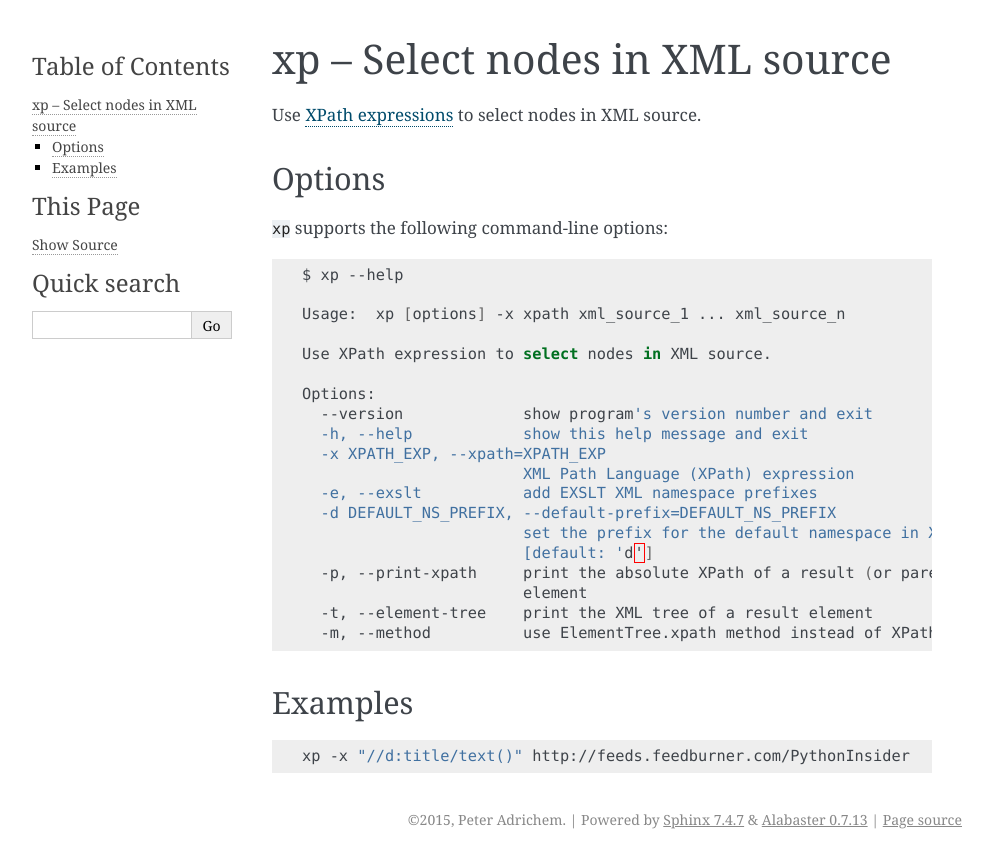
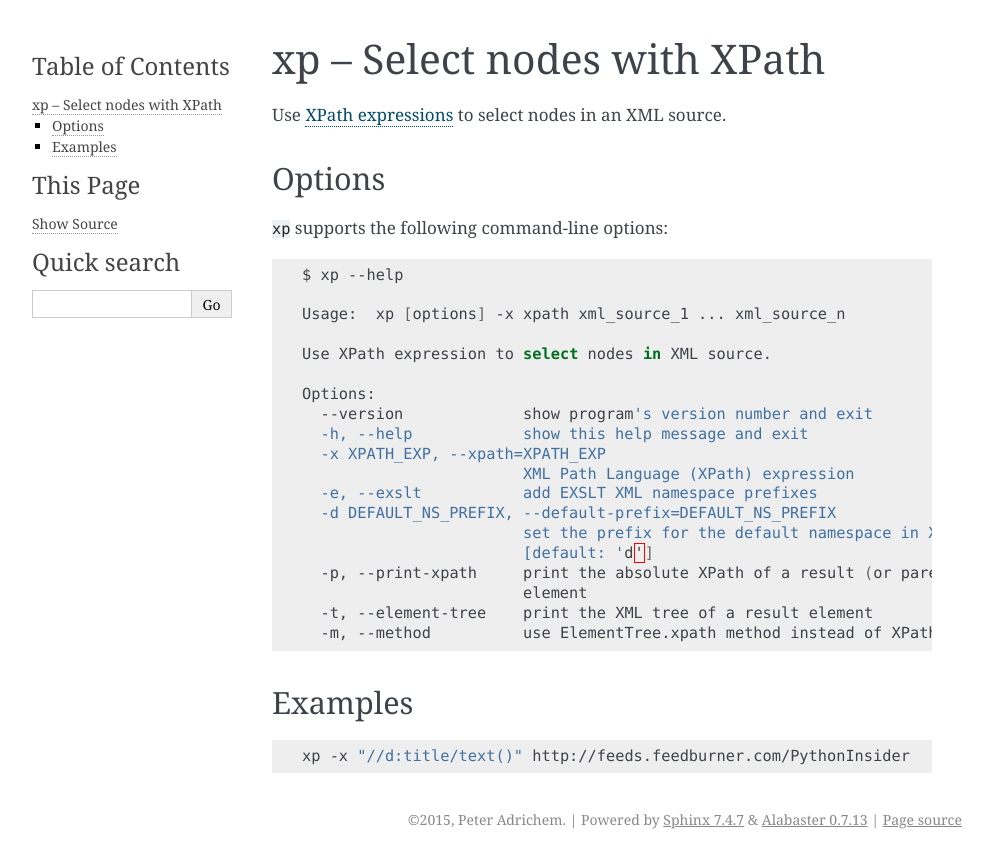
Before and after one commit to peteradrichem/Xul, a Sphinx documentation site: the page built from docs/xp.rst, in a window 1280 px wide. Shown: the top 868 px of the page, without its empty margins (148-1141 px from the left). Built offline with Sphinx 7.4.7, drawn with Linux system fonts in a browser that asks for light colours.

Commit message:
xp uses XPath expressions

```diff
--- a/docs/xp.rst
+++ b/docs/xp.rst
@@ -2,13 +2,13 @@
    single: xp
    single: scripts; xp
 
-xp -- Select nodes in XML source
-================================
+xp -- Select nodes with XPath
+=============================
 
 .. index::
    single: XPath
 
-Use `XPath expressions <http://www.w3.org/TR/xpath/>`_ to select nodes in XML source.
+Use `XPath expressions <http://www.w3.org/TR/xpath/>`_ to select nodes in an XML source.
 
 
 Options
```
